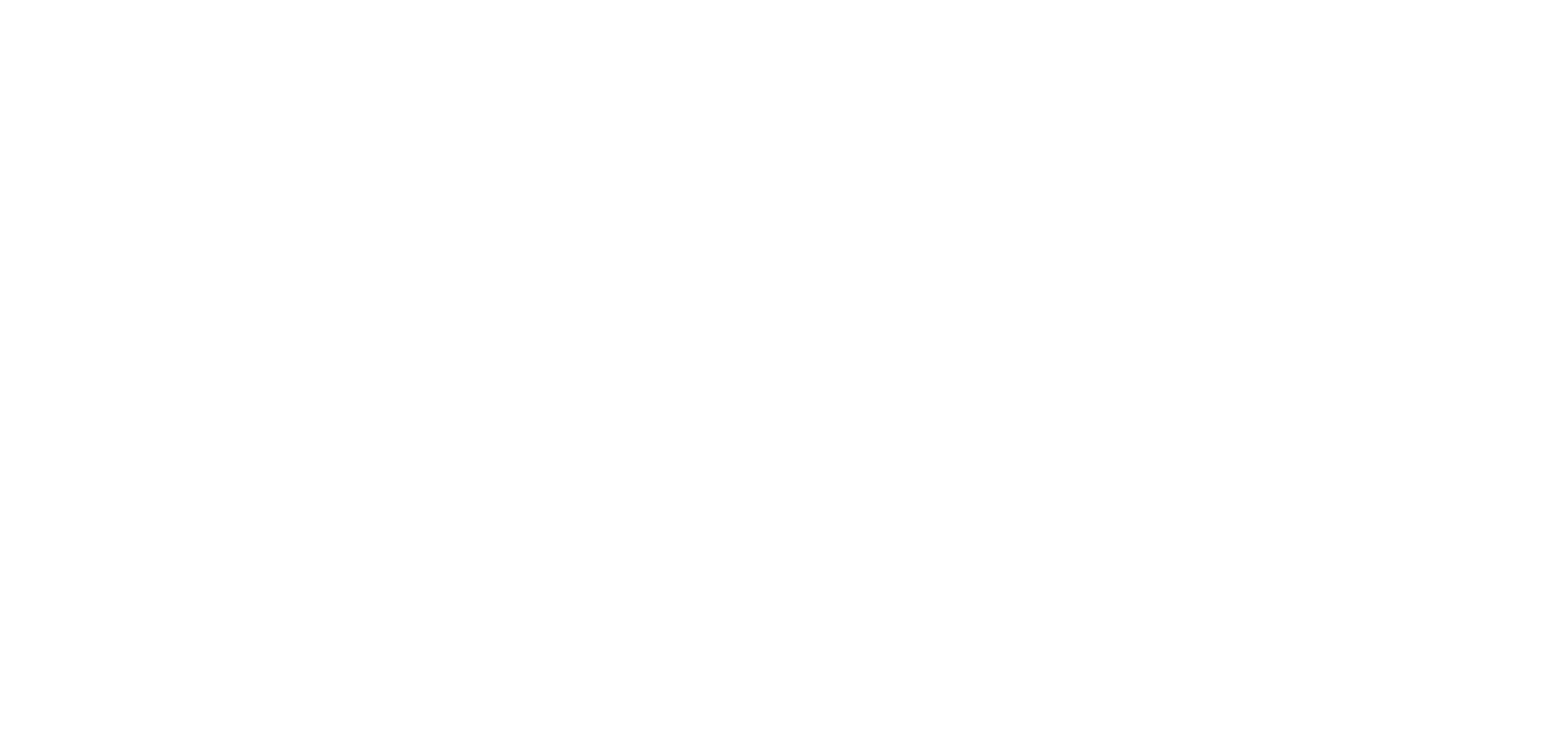
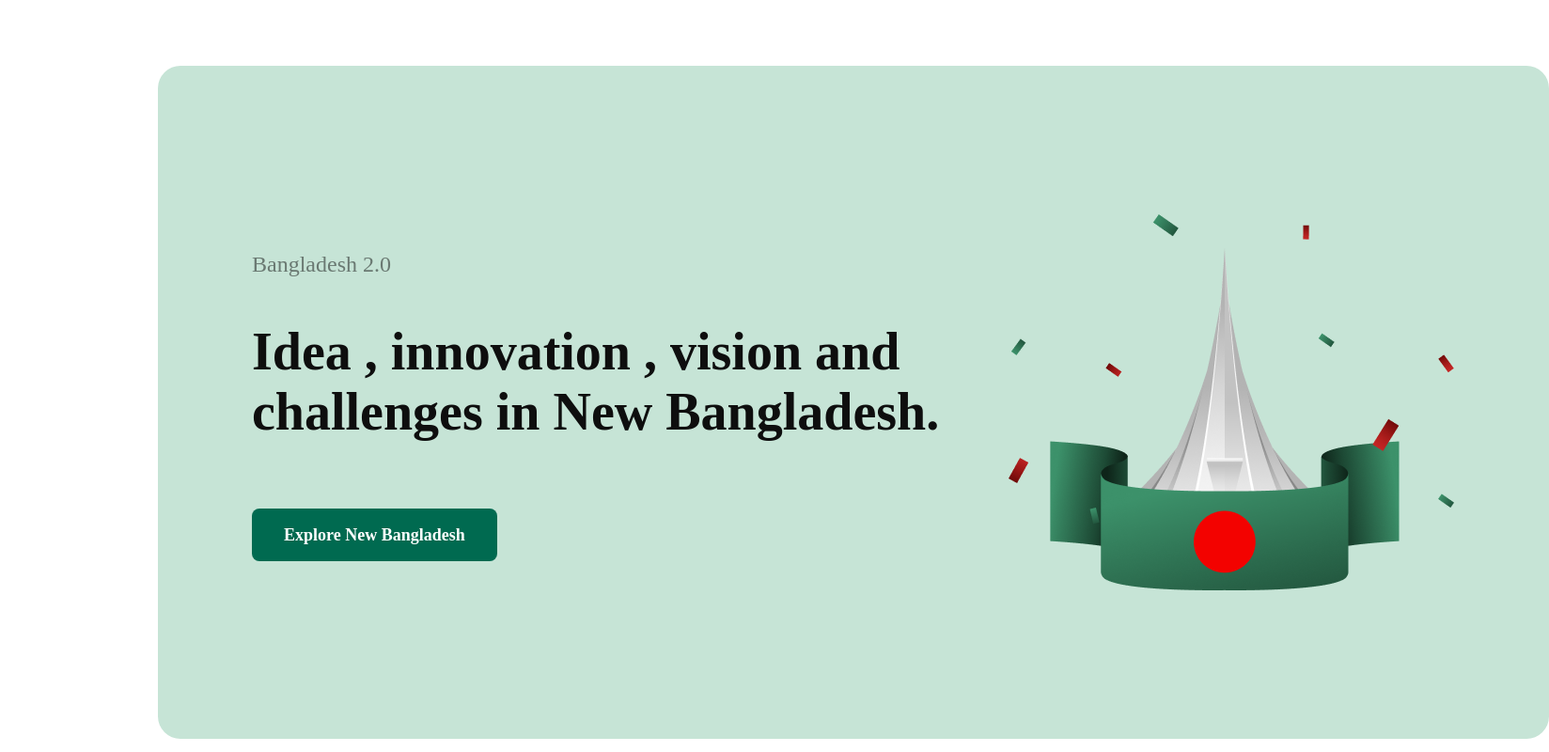
Before and after one commit to Ayon203008/b11-assignment1, a plain HTML site: page index.html in a window 1280 px wide. Shown: the whole page at 94% size, 1648 px wide, since content can reach past the window. Drawn offline with Linux system fonts and the light colour scheme.

Commit message:
"2nd commit"

```diff
--- a/index.html
+++ b/index.html
@@ -7,7 +7,17 @@
     <link rel="stylesheet" href="style.css">
 </head>
 <body>
-
+    <head>
+        <section class="section1">
+        <div class="banner">
+            <h4 class="heading1">Bangladesh 2.0</h4>
+            <h1 class="heading2">Idea , innovation ,
+                vision and challenges in New Bangladesh.</h1>
+            <a><button class="btn-primary">Explore New Bangladesh</button></a>
+        </div>
+        <img class="img1" src="assets/hero.png">
+    </section>
+    </head>
 
 </body>
 </html>
--- a/style.css
+++ b/style.css
@@ -0,0 +1,54 @@
+.section1{
+    background: #C6E4D6;
+    display: flex;
+    width: 1280px;
+    height: 556px;
+    justify-content: center;
+    align-items: center;
+    padding: 80px 100px 80px 100px;
+    gap: 70px;
+    border-radius: 24px;
+    margin-right: 160px;
+    margin-left: 160px;
+    margin-top: 70px;
+}
+.heading1{
+color: rgba(14, 14, 14, 0.5);
+font-family: Fira Sans;
+font-size: 24px;
+font-weight: 500;
+line-height: 29px;
+text-align: left;
+}
+.heading2{
+    color: #0E0E0E;
+    font-weight: 700;
+    font-size: 56px;
+
+}
+.btn-primary{
+    border-radius: 8px;
+    background: rgb(0, 106, 80);
+    padding: 17px 34px 17px 34px;
+    color: rgb(255, 255, 255);
+    font-family: Fira Sans;
+    font-size: 18px;
+    font-weight: 600;
+    line-height: 22px;
+    border: none;
+    margin: 24px 0px;
+
+}
+.btn-primary:hover{
+    border-radius: 8px;
+    background: rgb(5, 13, 75);
+    padding: 17px 34px 17px 34px;
+    color: rgb(255, 255, 255);
+    font-family: Fira Sans;
+    font-size: 18px;
+    font-weight: 600;
+    line-height: 22px;
+    border: none;
+    margin: 24px 0px;
+
+}
```
